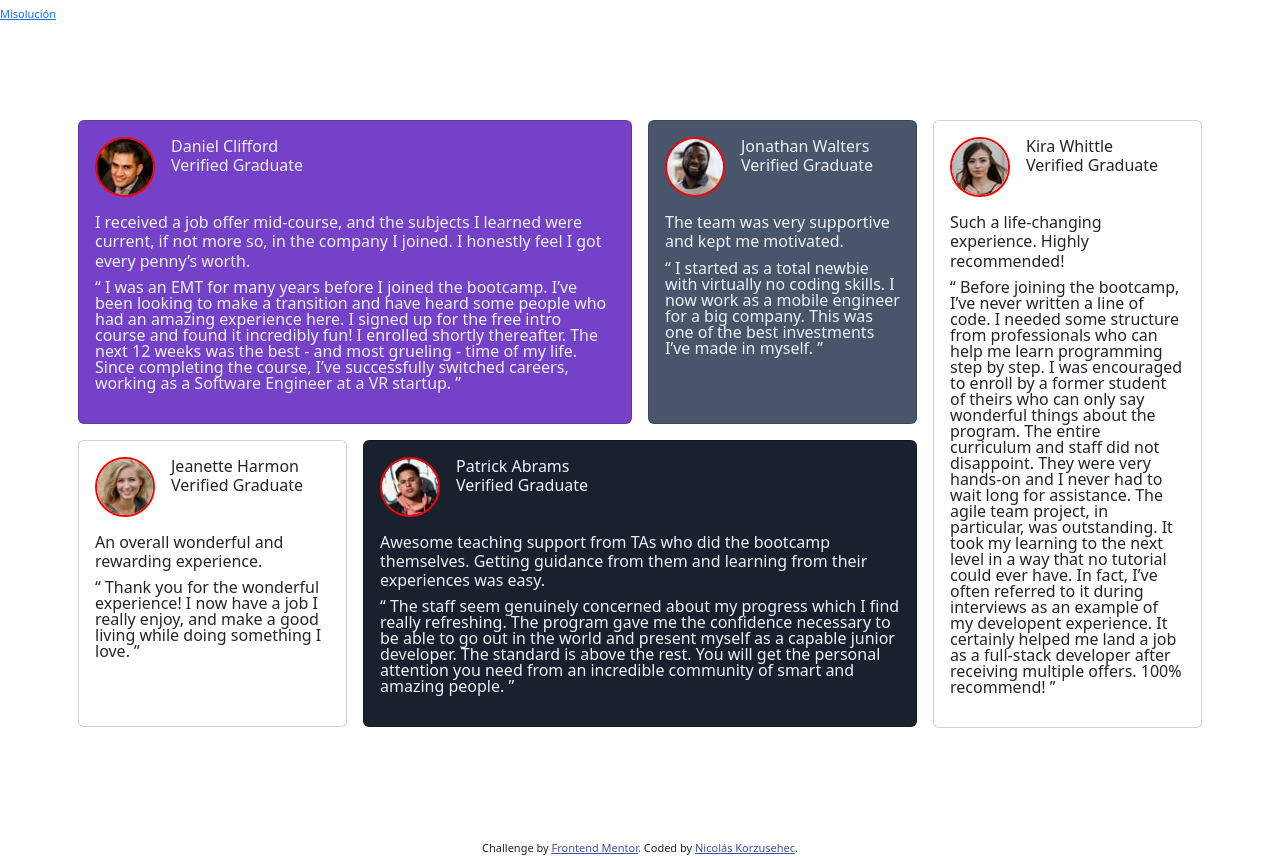
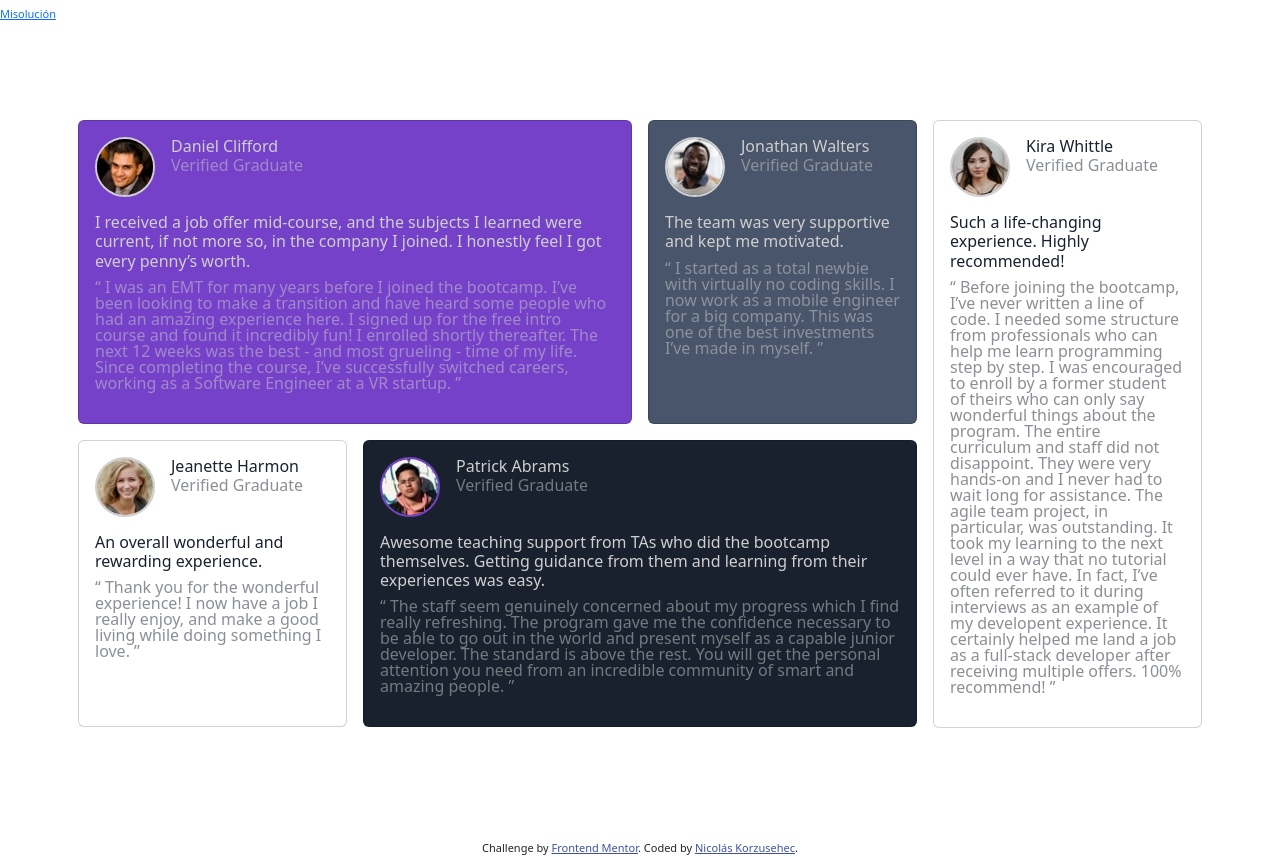
Before and after one commit to NicolasKorzusehec/Plantillas-Actv.-ITBA, a plain HTML site: page a-testimonialssection/testimoniales.html in a window 1280 px wide. Drawn offline with nearby package versions, Linux system fonts and the light colour scheme.

Commit message:
a-testimoniales: colores bordes

```diff
--- a/a-testimonialssection/testimonialessection.css
+++ b/a-testimonialssection/testimonialessection.css
@@ -1,9 +1,7 @@
 /*Paleta de colores a usar*/
 .paletacolores {
-    background-color: hsl(263, 55%, 52%); /*Moderate violet*/
-    background-color: hsl(217, 19%, 35%); /*Very dark grayish blue*/
-    background-color: hsl(0, 0%, 100%); /*White*/
-    background-color: hsl(219, 29%, 14%); /*Very dark blackish blue*/
+    color: hsl(263, 55%, 52%); /*Moderate violet*/
+    color: hsl(0, 0%, 100%); /*White*/
     color: hsl(0, 0%, 81%); /*Light gray*/
     color: hsl(210, 46%, 95%); /*Light grayish blue*/
     color: hsl(217, 19%, 35%); /*Very dark grayish blue*/
@@ -12,36 +10,41 @@
 
 .post1 {
     background-color: hsl(263, 55%, 52%); /*Moderate violet*/
-    /*Temporal*/
-    color: hsl(210, 46%, 95%); /*Light grayish blue*/
-}
-
+    color: hsl(0, 0%, 81%); /*Light gray*/}
 .post2 {
     background-color: hsl(217, 19%, 35%); /*Very dark grayish blue*/
-
-    /*Temporal*/
-    color: hsl(210, 46%, 95%); /*Light grayish blue*/
-}
-
+    color: hsl(0, 0%, 81%); /*Light gray*/}
 .post3 {
     background-color: hsl(0, 0%, 100%); /*White*/
-}
-
+    color: hsl(219, 29%, 14%);  /*Very dark blackish blue*/}
 .post4 {
     background-color: hsl(219, 29%, 14%); /*Very dark blackish blue*/
-
-    /*Temporal*/
-    color: hsl(210, 46%, 95%);  /*Light grayish blue*/
-}
-
+    color: hsl(0, 0%, 81%); /*Light gray*/}
 .post5 {
     background-color: hsl(0, 0%, 100%); /*White*/
-}
+    color: hsl(219, 29%, 14%);  /*Very dark blackish blue*/}
+
+
+.post1 p:first-child, .post2 p:first-child, .post3 p:first-child, .post4 p:first-child,
+.post5 p:first-child {opacity: 100%; /*Light grayish blue*/}
+.post1 p, .post2 p, .post3 p, .post4 p, .post5 p {opacity: 50%;}
+
+.post1 h6:first-child, .post2 h6:first-child, .post3 h6:first-child, .post4 h6:first-child, .post5 h6:first-child {opacity: 100%;}
+.post1 h6, .post2 h6, .post3 h6, .post4 h6, .post4 h6 {opacity: 70%;}
 
 [class*=post] img {
-    border-radius: 50%;
-    border: 2px solid red;
+    border-radius: 50%;}
+.post1 img {border: 2px solid hsl(0, 0%, 81%);}
+.post2 img {border: 2px solid hsl(0, 0%, 81%);}
+.post3 img {border: 2px solid hsl(0, 0%, 81%);}
+.post4 img {border: 2px solid hsl(263, 55%, 52%);}
+.post5 img {border: 2px solid hsl(0, 0%, 81%);}
+
+/*
+[class*=post] p {
+    text-align: justify;
 }
+ */
 
 .attribution { font-size: 11px; text-align: center; }
 .attribution a { color: hsl(228, 45%, 44%); }
```
